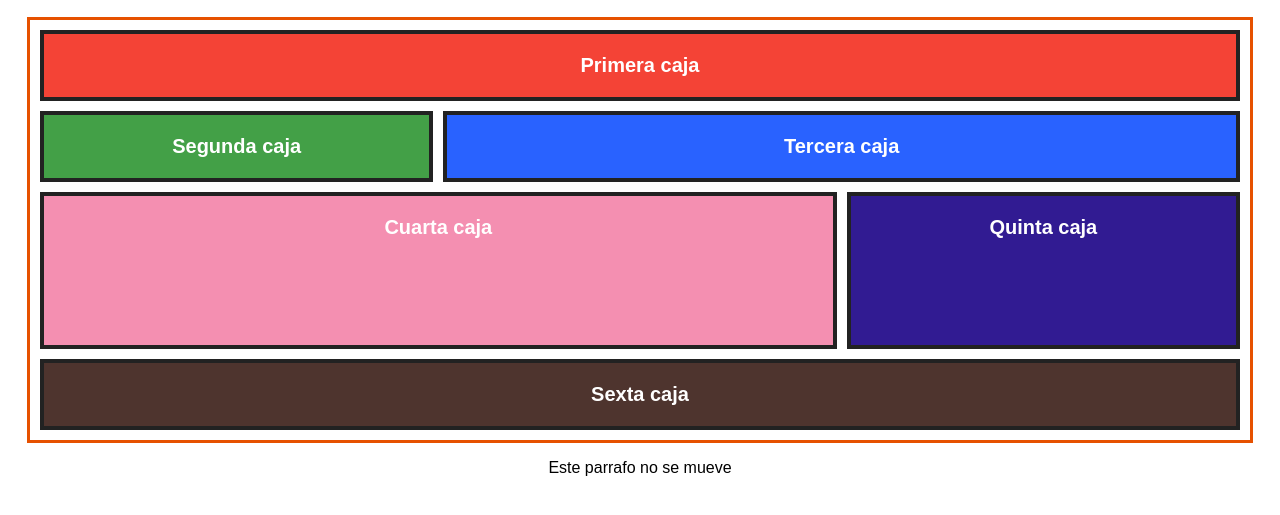
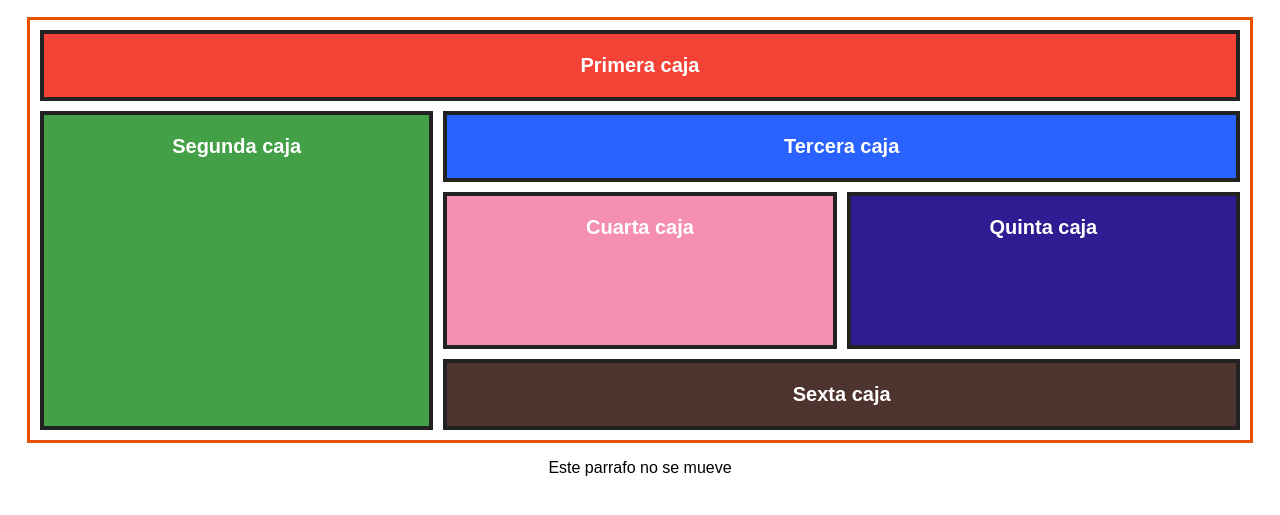
Before and after one commit to Dcterrance88/aprendiendo-CSS-Grid, a plain HTML site: page index.html in a window 1280 px wide. Shown: the part 111-626 px from the top of the page. Drawn offline with Linux system fonts and the light colour scheme.

Commit message:
Aprendiendo a expandir filas

```diff
--- a/css/styles.css
+++ b/css/styles.css
@@ -12,7 +12,7 @@ body{
   /*grid-template-columns: repeat(4, 24.4%); /*coloca 4 columnas al 24.4%*/
   /*grid-template-columns: repeat(2, calc(25% - 10px)) 15% 35%;*/
   grid-template-columns: repeat(3, 1fr);/* La unidad fr representa una fracción del espacio disponible en el contenedor de la cuadrícula.*/
-  grid-template-rows: repeat(2, 1fr) 3fr;
+  grid-template-rows: repeat(2, 1fr) 3fr repeat(2, 1fr);
   padding: 10px;
   grid-gap: 10px;  /*Margen entre elementos, no en columnas*/
   border: 3px solid #E65100;
@@ -34,6 +34,8 @@ body{
 }
 
 .layout .green{
+  grid-row-start: 2;
+  grid-row-end: 6;
   background-color: #43A047;
 }
 
@@ -43,11 +45,12 @@ body{
 }
 
 .layout .pink{
-  grid-column: 1 / 3;
+  grid-row: 3 / 5;
   background-color: #F48FB1;
 }
 
 .layout .purple{
+  grid-row: 3 / 5;
   background-color: #311B92;
 }
 
@@ -56,6 +59,6 @@ body{
   grid-column-start: 1;
   grid-column-end: 3;
   */
-  grid-column: 1 / 4;
+  grid-column: 2 / 4;
   background-color: #4E342E;
 }
```
